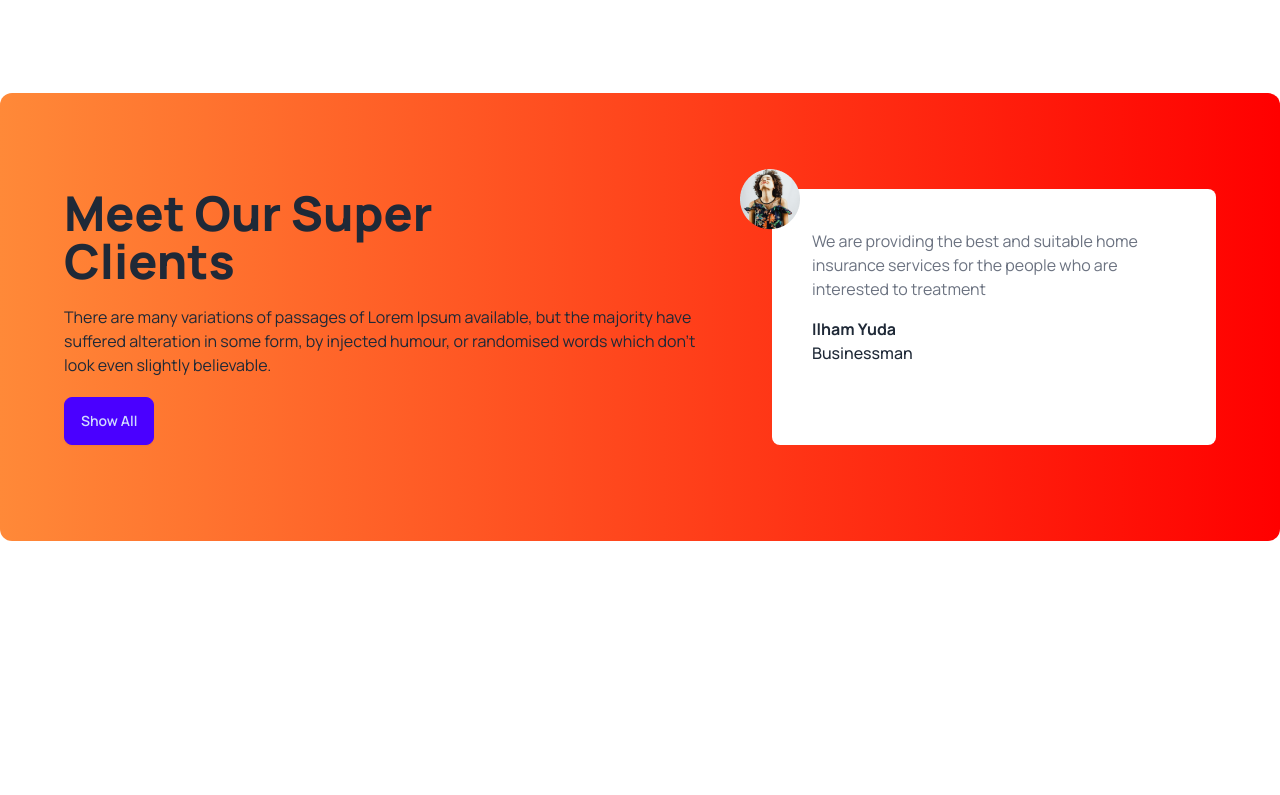
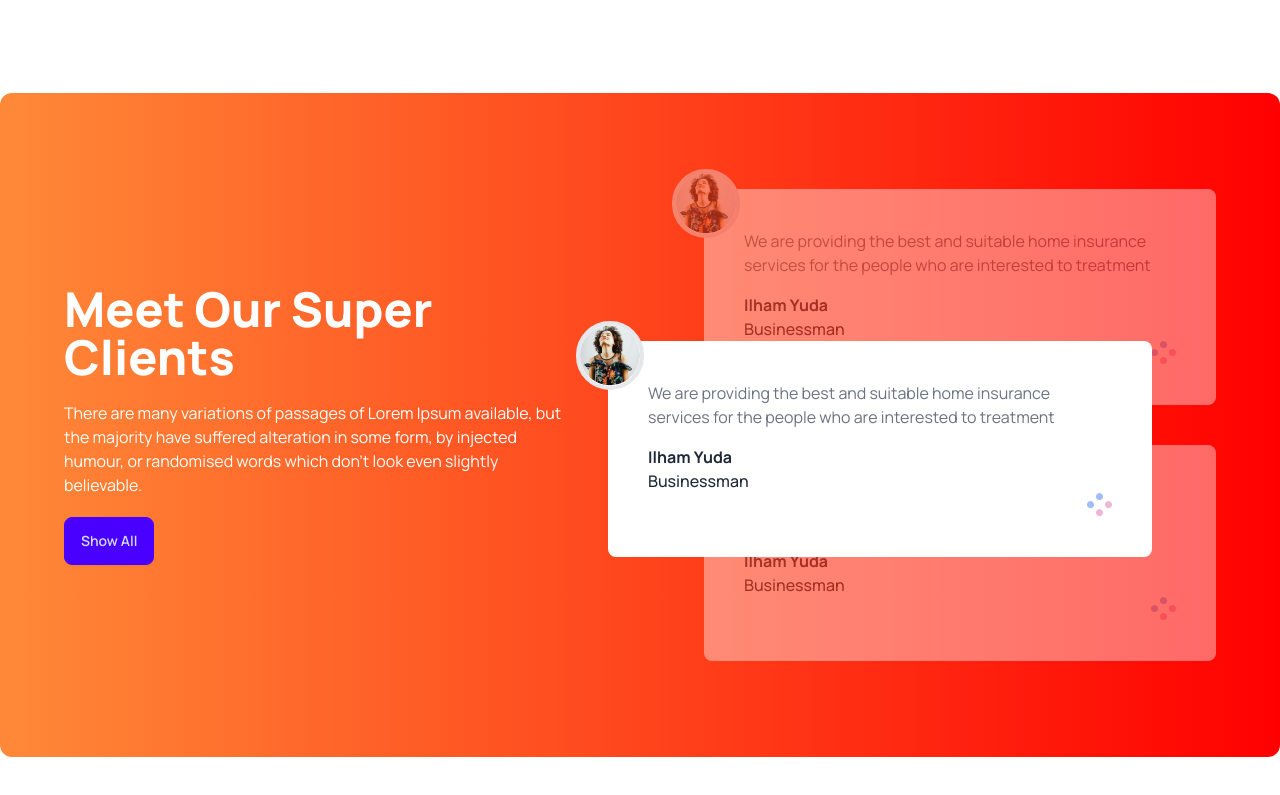
Before and after one commit to Arif-Islam21/tea-house-with-daisy, a plain HTML site: page index.html in a window 1280 px wide. Shown: the part 1694-2489 px from the top of the page. Before the commit the page ends 2331 px from the top, so only its background shows below. Drawn offline with nearby package versions, Linux system fonts and the light colour scheme.

Commit message:
super clients section done

```diff
--- a/index.html
+++ b/index.html
@@ -25,6 +25,7 @@
           extend: {
             colors: {
               clifford: "#da373d",
+              "clients-bg": "url('./images/cup.png')",
             },
           },
         },
@@ -179,23 +180,28 @@
         class="flex flex-col lg:flex-row gap-12 my-24 rounded-xl bg-gradient-to-l from-[#F00] to-[#FF8938] px-16 py-24"
       >
         <!-- super user content -->
+        <div class="text-white flex items-center lg:pr-20 flex-1">
           <div class="space-y-5">
             <h2 class="text-5xl font-extrabold">
               Meet Our Super <br />
               Clients
             </h2>
             <p>
-            There are many variations of passages of Lorem Ipsum available, but
-            the majority have suffered alteration in some form, by injected
-            humour, or randomised words which don't look even slightly
-            believable.
+              There are many variations of passages of Lorem Ipsum available,
+              but the majority have suffered alteration in some form, by
+              injected humour, or randomised words which don't look even
+              slightly believable.
             </p>
             <button class="btn btn-primary">Show All</button>
           </div>
-        <!-- customer review card -->
-        <div class="relative p-10 rounded-lg bg-white">
+        </div>
+        <div class="relative flex-1 space-y-6">
+          <!-- Next review card -->
+          <div
+            class="relative p-10 opacity-40 z-10 lg:mb-10 rounded-lg bg-white"
+          >
             <img
-            class="absolute -left-8 -top-5"
+              class="absolute border-4 rounded-full bg-white -left-8 -top-5"
               class=""
               src="images/client.png"
               alt=""
@@ -206,6 +212,48 @@
             </p>
             <h4 class="font-bold mt-4">Ilham Yuda</h4>
             <p class="font-medium">Businessman</p>
+            <div class="flex justify-end">
+              <img src="images/circles.png" alt="" />
+            </div>
+          </div>
+          <!-- Current review card -->
+          <div
+            class="lg:absolute relative lg:top-32 lg:-left-24 lg:right-16 z-20 p-10 rounded-lg bg-white"
+          >
+            <img
+              class="absolute border-4 rounded-full bg-white -left-8 -top-5"
+              class=""
+              src="images/client.png"
+              alt=""
+            />
+            <p class="text-gray-500">
+              We are providing the best and suitable home insurance services for
+              the people who are interested to treatment
+            </p>
+            <h4 class="font-bold mt-4">Ilham Yuda</h4>
+            <p class="font-medium">Businessman</p>
+            <div class="flex justify-end">
+              <img src="images/circles.png" alt="" />
+            </div>
+          </div>
+          <!-- Previous review card -->
+          <div class="relative p-10 opacity-40 z-10 rounded-lg bg-white">
+            <img
+              class="absolute border-4 rounded-full bg-white -left-8 -top-5"
+              class=""
+              src="images/client.png"
+              alt=""
+            />
+            <p class="text-gray-500">
+              We are providing the best and suitable home insurance services for
+              the people who are interested to treatment
+            </p>
+            <h4 class="font-bold mt-4">Ilham Yuda</h4>
+            <p class="font-medium">Businessman</p>
+            <div class="flex justify-end">
+              <img src="images/circles.png" alt="" />
+            </div>
+          </div>
         </div>
       </section>
     </main>
```
Lines whose indentation alone changed are shown as unchanged.
